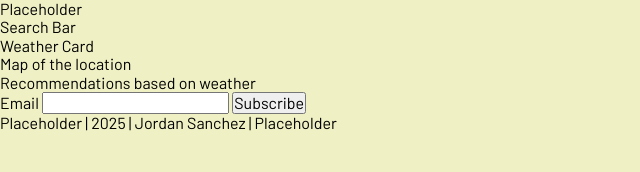
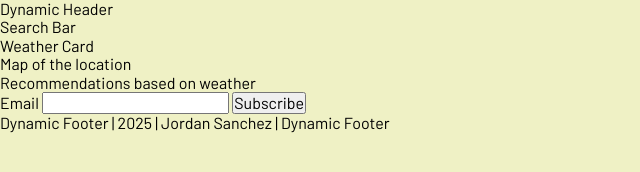
Before and after one commit to jordansanchez23/finalProjectWDD330, a plain HTML site: page index.html in a window 1280 px wide. Shown: the whole page, without its empty margins (0-640 px from the left). Drawn offline with Linux system fonts and the light colour scheme.

Commit message:
dynamic headerFooter general placeholder done

```diff
--- a/index.html
+++ b/index.html
@@ -34,7 +34,7 @@
 </head>
 <body>
     <header>
-        <div id="dynamicHeader">Placeholder</div>
+        <div id="dynamicHeader">Dynamic Header</div>
     </header>
     <main>
         <section class="searchArea">
@@ -54,7 +54,7 @@
         </section>
     </main>
     <footer>
-        <div id="footerDynamic">Placeholder | 2025 | Jordan Sanchez | Placeholder</div>
+        <div id="dynamicFooter">Dynamic Footer | 2025 | Jordan Sanchez | Dynamic Footer</div>
     </footer>
     <script src="scripts/main.mjs" type="module"></script>
 </body>
```
